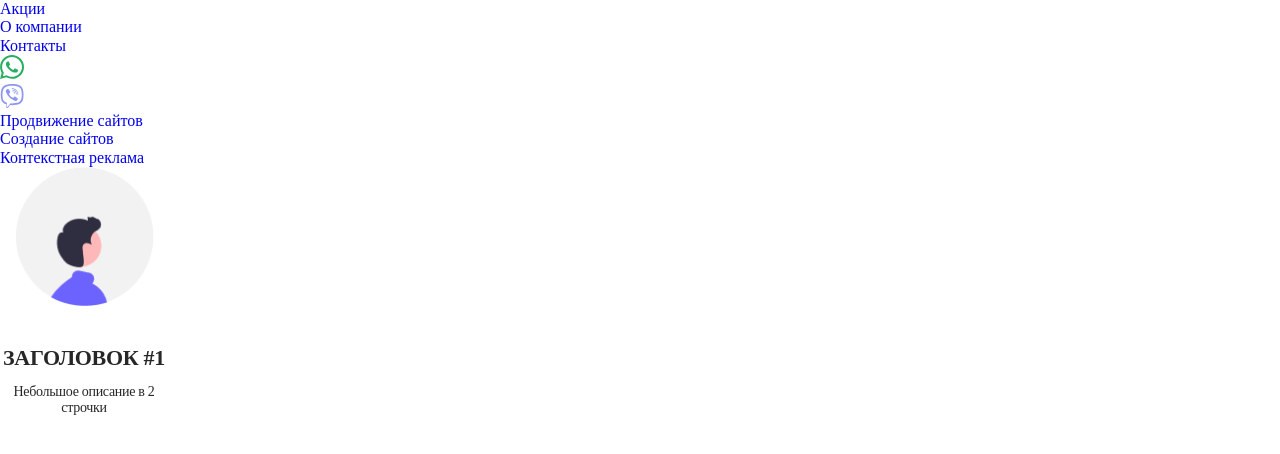
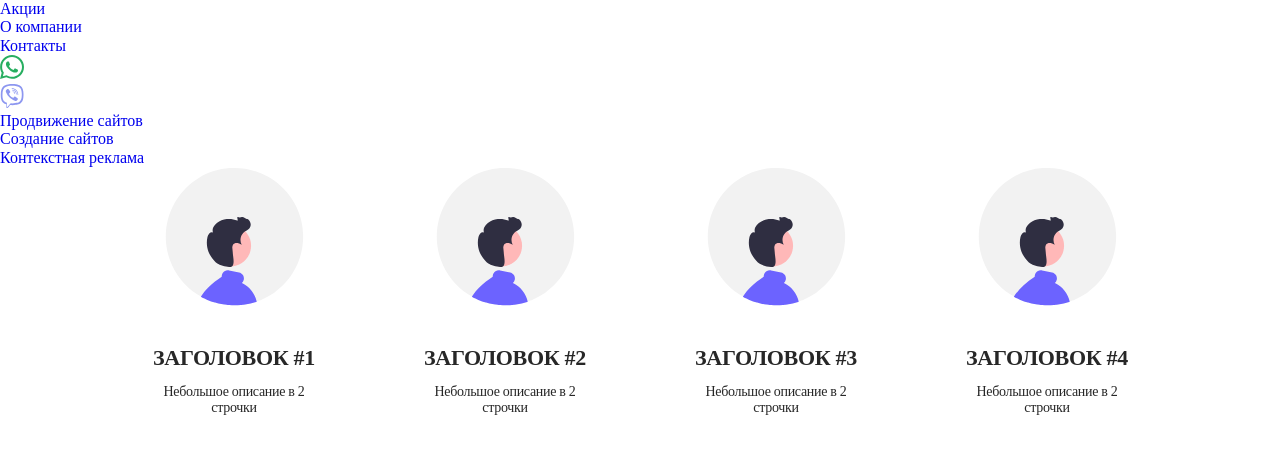
Before and after one commit to barometer-js/internet-advertising, a React (Create React App) app: page / in a window 1280 px wide. Shown: the top 454 px of the page. Built offline with nearby package versions, Linux system fonts and the light colour scheme.

Commit message:
corrected description

```diff
--- a/src/components/Description/Description.js
+++ b/src/components/Description/Description.js
@@ -1,12 +1,19 @@
 import DescriptionItem from './DescriptionItem';
+import { DescriptionMarkup } from './DescriptionMarkup';
+import s from './DescriptionItem.module.scss';
 
 function Description() {
   return (
-    <ul>
-      <DescriptionItem
-        title={'Заголовок #1'}
-        description={'Небольшое описание в 2 строчки'}
-      />
+    <ul className={s.list}>
+      {DescriptionMarkup.map(item => (
+        <li key={item.title} className={s.item}>
+          <DescriptionItem
+            userImg={item.userImg}
+            title={item.title}
+            description={item.description}
+          />
+        </li>
+      ))}
     </ul>
   );
 }
--- a/src/components/Description/DescriptionItem.js
+++ b/src/components/Description/DescriptionItem.js
@@ -1,16 +1,16 @@
 import PropTypes from 'prop-types';
-import manImg from '../../images/man.png';
 import s from './DescriptionItem.module.scss';
-function DescriptionItem({ title, description }) {
+function DescriptionItem({ userImg, title, description }) {
   return (
-    <li className={s.item}>
-      <img className={s.manImg} src={manImg} alt="man"></img>
+    <>
+      <img className={s.userImg} src={userImg} alt="user"></img>
       <h3 className={s.title}>{title}</h3>
       <p className={s.description}>{description}</p>
-    </li>
+    </>
   );
 }
 DescriptionItem.propTypes = {
+  userImg: PropTypes.string.isRequired,
   title: PropTypes.string.isRequired,
   description: PropTypes.string.isRequired,
 };
--- a/src/components/Description/DescriptionItem.module.scss
+++ b/src/components/Description/DescriptionItem.module.scss
@@ -1,24 +1,36 @@
-.item{
+.list {
+  display: flex;
+  width: 980px;
+  margin-left: auto;
+  margin-right: auto;
+}
+.item {
   width: 168px;
-    font-weight: 500;
   text-align: center;
   letter-spacing: -0.31px;
   line-height: 1.14;
   color: #272727;
+  &:not(:last-child) {
+    margin-right: 103px;
+  }
 }
 
-.manImg{
+.userImg {
   width: 139px;
   height: 139px;
 }
 
-.title{
+.title {
+  width: 168px;
+  font-family: Fira Sans Extra Condensed;
   font-size: 22px;
   text-transform: uppercase;
   margin-top: 35px;
 }
 
-.description{
+.description {
+  font-family: Gilroy;
+  font-weight: 500;
   font-size: 14px;
   margin-top: 14px;
 }
--- /dev/null
+++ b/src/components/Description/DescriptionMarkup.js
@@ -0,0 +1,24 @@
+import userImg from '../../images/icons/user.svg';
+
+export const DescriptionMarkup = [
+  {
+    userImg: userImg,
+    title: 'Заголовок #1',
+    description: 'Небольшое описание в 2 строчки',
+  },
+  {
+    userImg: userImg,
+    title: 'Заголовок #2',
+    description: 'Небольшое описание в 2 строчки',
+  },
+  {
+    userImg: userImg,
+    title: 'Заголовок #3',
+    description: 'Небольшое описание в 2 строчки',
+  },
+  {
+    userImg: userImg,
+    title: 'Заголовок #4',
+    description: 'Небольшое описание в 2 строчки',
+  },
+];
```
Also changed, not shown: src/images/man.png (deleted). Lines whose indentation alone changed are shown as unchanged.
